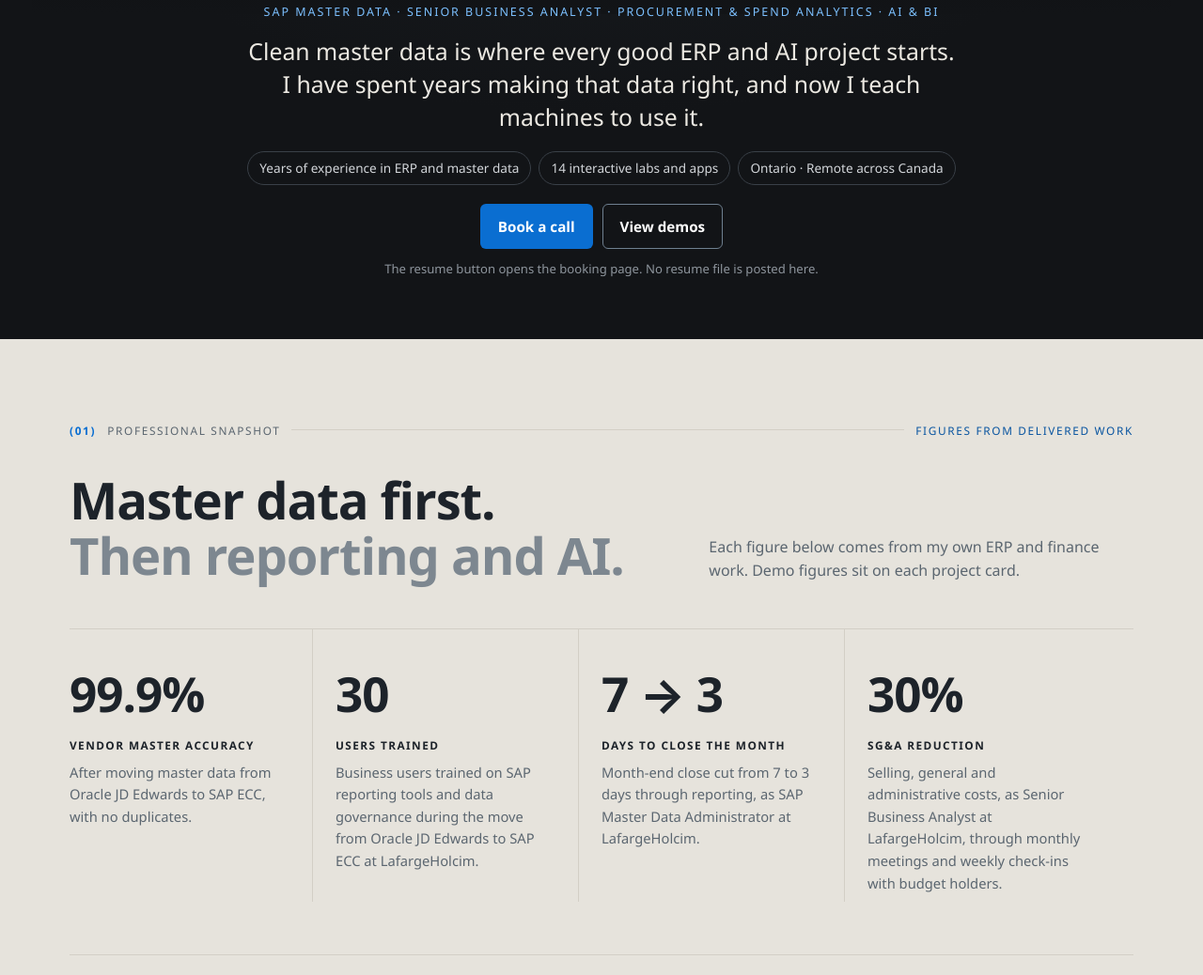
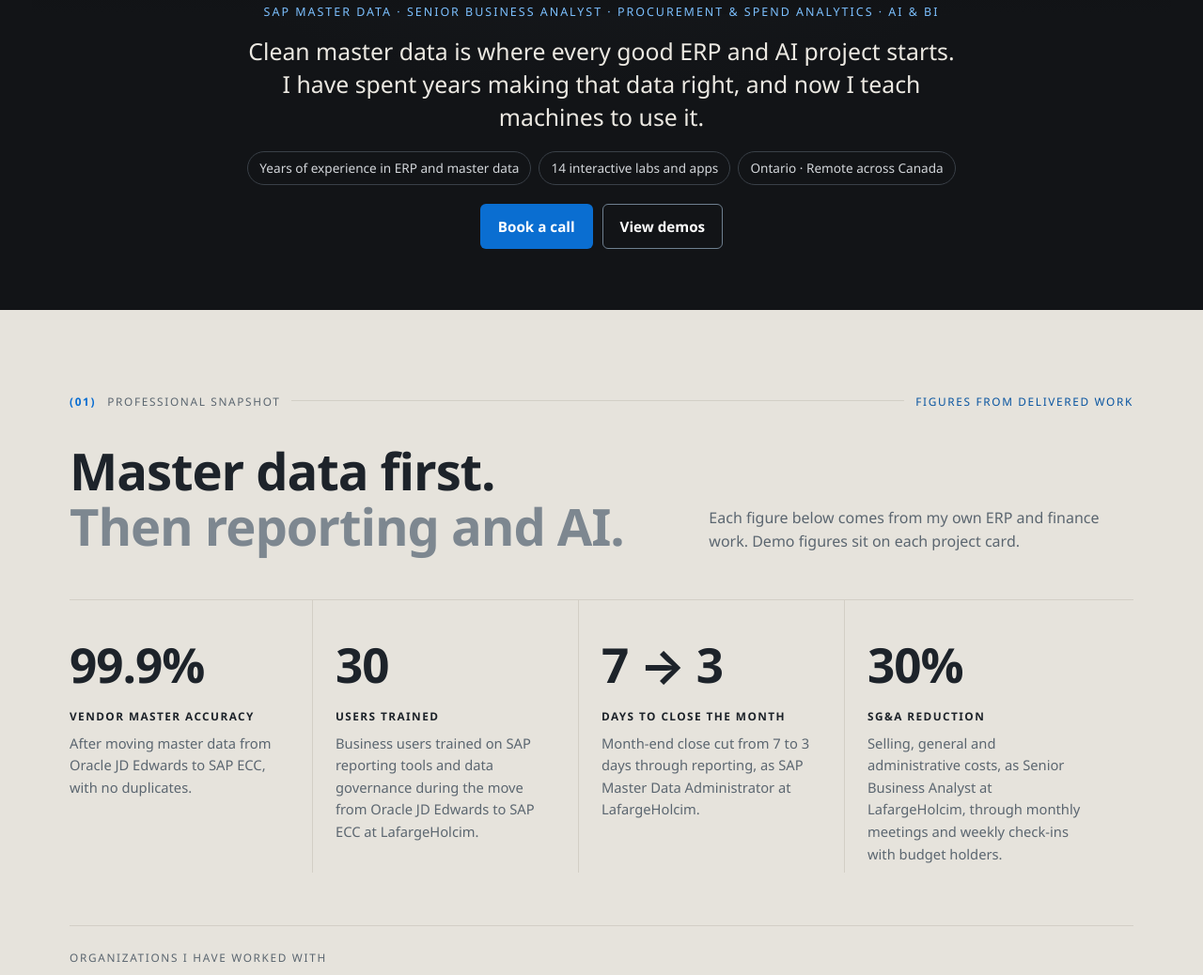
Before and after one commit to afolabi-adesina-m/NA-Skills-Portfolio, a plain HTML site: page docs/index.html in a window 1280 px wide. Shown: the part 795-1833 px from the top of the page at 94% size. Drawn offline with Linux system fonts and the light colour scheme.

Commit message:
Remove outdated hero note about the resume button

```diff
--- a/docs/index.html
+++ b/docs/index.html
@@ -56,7 +56,6 @@
           <a class="btn btn-primary" href="https://calendly.com/afolabi-adesina-m/15-minutes-meeting" target="_blank" rel="noopener noreferrer">Book a call</a>
           <a class="btn btn-ghost" href="#work">View demos</a>
         </div>
-        <p class="hero-note">The resume button opens the booking page. No resume file is posted here.</p>
       </div>
     </section>
     <section class="band band-stone" aria-labelledby="snapshot-title">
```
